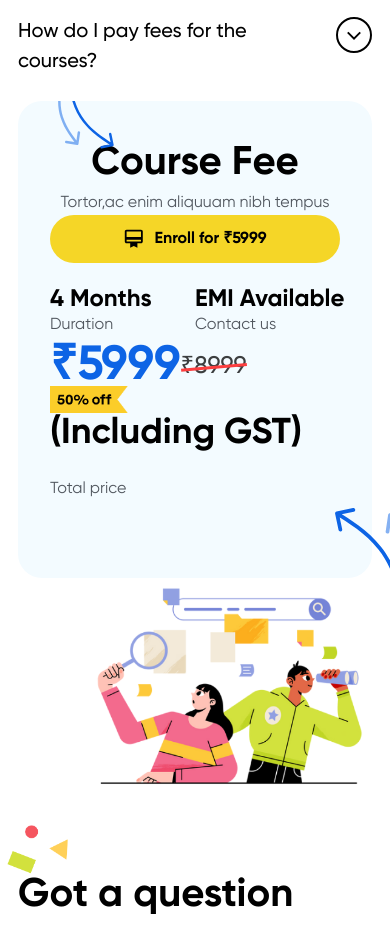
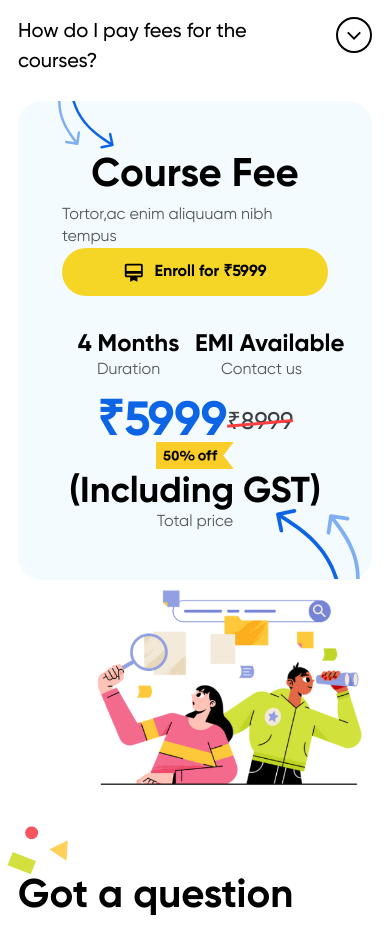
Before and after one commit to emanuelchristo/finquest, a Next.js app: page /course in a window 390 px wide. Shown: the part 4440-5370 px from the top of the page. Built offline with nearby package versions, Linux system fonts and the light colour scheme.

Commit message:
course page responsive

```diff
--- a/components/Course/CourseFee/CourseFee.js
+++ b/components/Course/CourseFee/CourseFee.js
@@ -7,7 +7,7 @@ const CourseFee = () => {
     <>
       <div className="margin">
         <div className="bg-lightblue rounded-3xl  p-16 lg:p-8 relative ">
-          <div className=" grid grid-cols-2 grid-rows-2 justify-center items-center md:grid-cols-1 md:grid-rows-3">
+          <div className=" grid grid-cols-2 grid-rows-2 justify-center items-center md:grid-cols-1 md:grid-rows-3 md:space-y-3 sm:p-3">
             <div className="row-span-2 md:flex md:flex-col md:justify-center md:items-center">
               <h2>Course Fee</h2>
               <p>Tortor,ac enim aliquuam nibh tempus</p>
@@ -18,20 +18,22 @@ const CourseFee = () => {
                 TextColor="black"
               />
             </div>
-            <div className="grid grid-cols-2 lg:grid-cols-1 md:grid-cols-2 ">
+            <div className="grid grid-cols-2 md:grid-cols-2 md:text-center">
               <div>
                 <h3 className="font-semibold text-2xl">4 Months</h3>
                 <p>Duration</p>
               </div>
               <div>
-                <h3 className="font-semibold text-2xl whitespace-nowrap">EMI Available</h3>
+                <h3 className="font-semibold text-2xl whitespace-nowrap">
+                  EMI Available
+                </h3>
                 <p>Contact us</p>
               </div>
             </div>
-            <div className="grid grid-rows-3">
+            <div className="grid grid-rows-2 md:justify-center md:items-center">
               <div className="grid grid-cols-2 lg:grid-cols-1">
-                <div className="flex">
-                  <div className="text-blue text-5xl font-bold leading-10">
+                <div className="flex md:justify-center md:items-center">
+                  <div className="text-blue text-5xl font-bold leading-10 ">
                     &#8377;5999
                   </div>
                   <div className="flex flex-col items-center justify-center">
@@ -42,7 +44,7 @@ const CourseFee = () => {
                     </span>
                   </div>
                 </div>
-                <div className="flex flex-col justify-center items-start">
+                <div className="flex flex-col justify-center items-start md:items-center">
                   <img
                     src="/icons/50.png"
                     alt=""
@@ -52,9 +54,12 @@ const CourseFee = () => {
                   />
                 </div>
               </div>
-
-              <h3 className="text-4xl font-semibold">(Including GST)</h3>
-              <p>Total price</p>
+              <div>
+                <h3 className="text-4xl font-semibold whitespace-nowrap">
+                  (Including GST)
+                </h3>
+                <p className="md:text-center">Total price</p>
+              </div>
             </div>
           </div>
           <img
@@ -68,8 +73,8 @@ const CourseFee = () => {
             src="/icons/feearrow.svg"
             alt=""
             width={125}
-            height={162}
-            className="absolute bottom-0 rotate-180 left-72"
+            height="auto"
+            className="absolute bottom-0 rotate-180 left-72 lg:right-0 lg:left-auto "
           />
         </div>
       </div>
```
